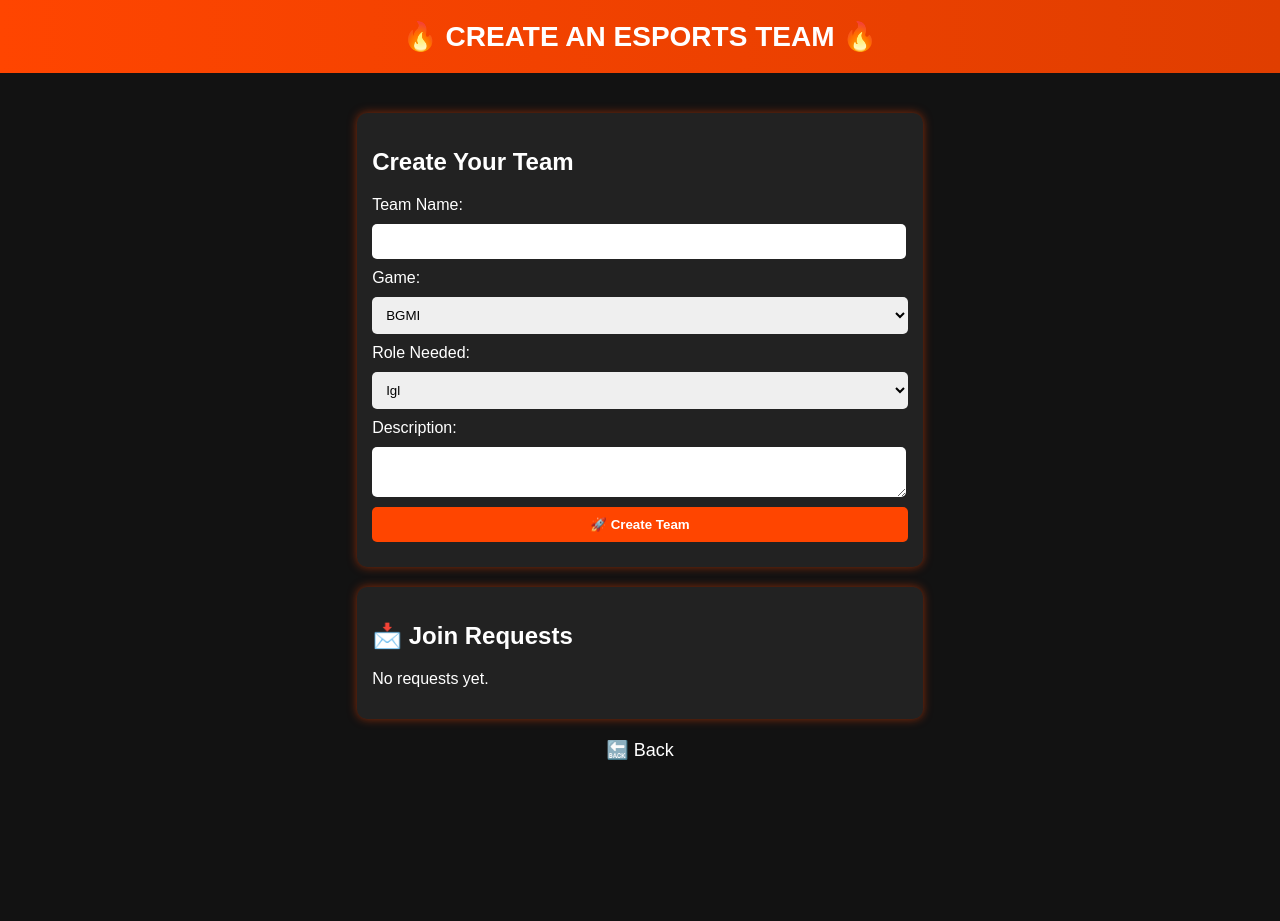
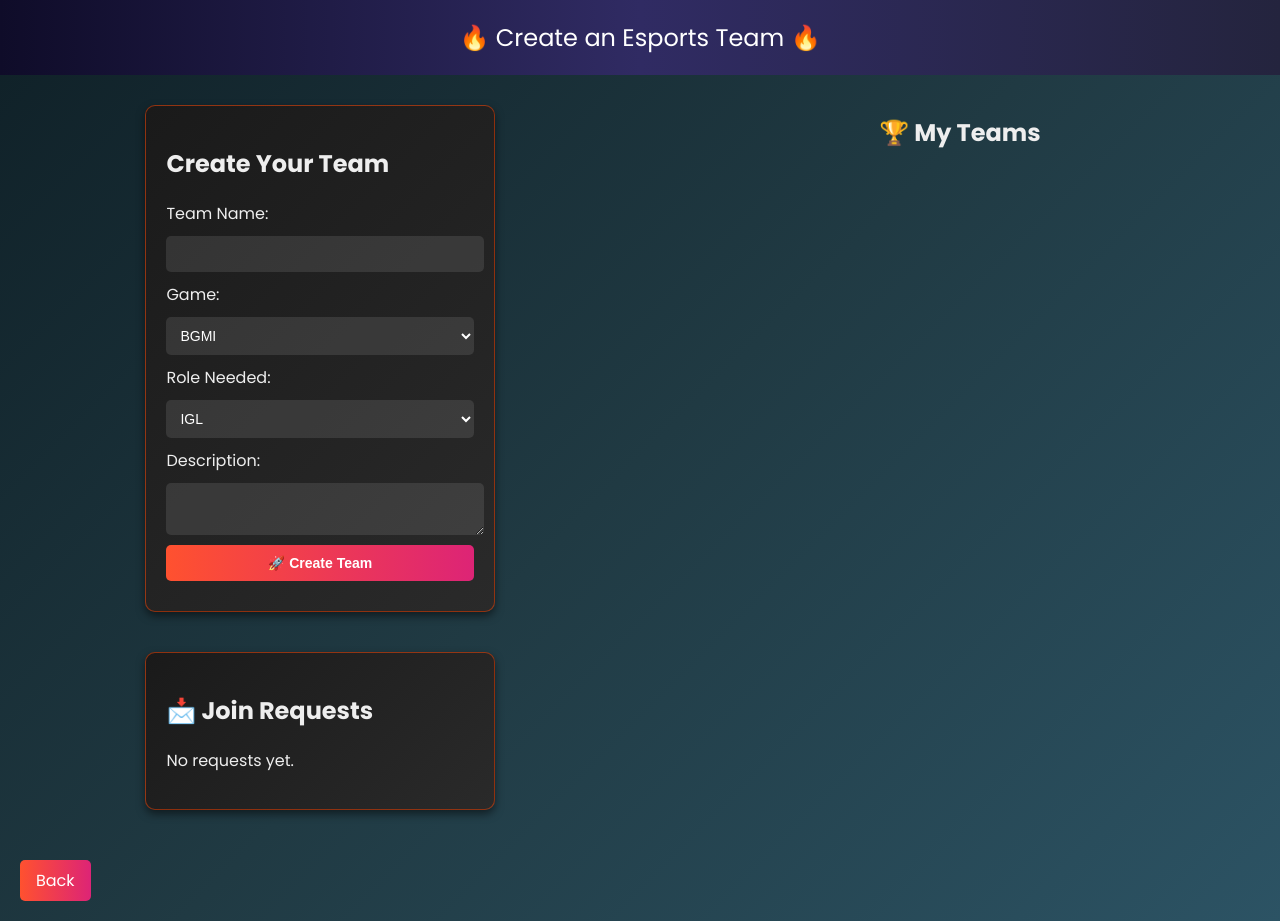
Before and after one commit to MAANIK579/XPitch, a plain HTML site: page create-team.html in a window 1280 px wide. Before the commit the page ends 800 px from the top, so only its background shows below. Drawn offline with Linux system fonts and the light colour scheme.

Commit message:
90% done

```diff
--- a/create-team.html
+++ b/create-team.html
@@ -5,7 +5,7 @@
   <meta charset="UTF-8">
   <meta name="viewport" content="width=device-width, initial-scale=1.0">
   <title>Create a Team | Esports Hub</title>
-  <link rel="stylesheet" href="styles.css">
+  <link href="https://fonts.googleapis.com/css2?family=Poppins:wght@400;500;700&display=swap" rel="stylesheet">
   <script>
     // Function to create a team and save to localStorage
     function createTeam(event) {
@@ -19,7 +19,8 @@
       localStorage.setItem('teams', JSON.stringify(teams));
       document.getElementById('team-form').reset();
       alert("🎉 Team Created Successfully!");
-      loadRequests();
+      loadMyTeams(); // Update My Teams list
+      loadRequests(); // Update join requests if needed
     }
 
     // Function to load join requests from localStorage
@@ -74,33 +75,88 @@
       loadRequests();
     }
     window.onload = loadRequests;
+    // Function to load my teams from localStorage
+    function loadMyTeams() {
+      let teams = JSON.parse(localStorage.getItem('teams')) || [];
+      let myTeamList = document.getElementById('my-team-list');
+      myTeamList.innerHTML = '';
+      if (teams.length === 0) {
+        myTeamList.innerHTML = "<p>No teams created yet.</p>";
+        return;
+      }
+      teams.forEach((team, index) => {
+        let teamCard = document.createElement('div');
+        teamCard.classList.add('player-info');
+        teamCard.innerHTML = `
+            <p><strong>🎮 Team Name:</strong> ${team.teamName}</p>
+            <p><strong>🎮 Game:</strong> ${team.game}</p>
+            <p><strong>📍 Role:</strong> ${team.role}</p>
+            <p><strong>💬 Description:</strong> ${team.description}</p>
+            <div class="actions">
+                <button class="action-btn delete-btn" onclick="deleteMyTeam(${index})">🗑️ Delete</button>
+            </div>
+        `;
+        myTeamList.appendChild(teamCard);
+      });
+    }
+
+    // Function to delete a team
+    function deleteMyTeam(index) {
+      let teams = JSON.parse(localStorage.getItem('teams')) || [];
+      teams.splice(index, 1);
+      localStorage.setItem('teams', JSON.stringify(teams));
+      loadMyTeams();
+      loadRequests();
+      alert("Team deleted successfully!");
+    }
+
+    // Modified toggle function:
+    // When "My Teams" is clicked, it always reloads and displays the teams
+    function toggleMyTeams() {
+      let myTeamList = document.getElementById('my-team-list');
+      loadMyTeams();
+      myTeamList.style.display = 'block';
+    }
   </script>
   <style>
+    main {
+      display: flex;
+      flex-direction: row;
+      align-items: flex-start;
+      flex-wrap: nowrap;
+    }
+
     body {
       font-family: 'Poppins', sans-serif;
-      background-color: #121212;
-      color: white;
+      background: linear-gradient(135deg, #0f2027, #203a43, #2c5364);
+      color: #eee;
       margin: 0;
       padding: 0;
     }
 
     header {
-      background: linear-gradient(90deg, #ff4500, #e03e00);
+      background: linear-gradient(90deg, #0f0c29, #302b63, #24243e);
+      color: #fff;
       padding: 20px;
-      font-size: 28px;
-      font-weight: bold;
-      text-transform: uppercase;
+      font-size: 24px;
       text-align: center;
-    }
-
-    main {
-      padding: 20px;
     }
 
     .container {
       display: flex;
       flex-wrap: wrap;
-      justify-content: center;
+      justify-content: space-around;
+      gap: 20px;
+      width: 90%;
+      max-width: 1200px;
+      margin: 20px auto;
+    }
+
+    .container2 {
+      display: flex;
+      flex-wrap: wrap;
+      flex-direction: row;
+      justify-content: space-around;
       gap: 20px;
       width: 90%;
       max-width: 1200px;
@@ -109,16 +165,19 @@
 
     .form-section,
     .requests-section {
-      background: #222;
-      padding: 15px;
+      background: linear-gradient(135deg, #1a1a1a, #2a2a2a);
+      color: #eee;
+      padding: 20px;
+      margin: 10px 0;
       border-radius: 10px;
-      box-shadow: 0 0 10px rgba(255, 69, 0, 0.5);
       width: 48%;
       min-width: 300px;
+      box-shadow: 0 4px 8px rgba(0, 0, 0, 0.5);
+      border: 1px solid rgba(255, 69, 0, 0.5);
     }
 
-    form {
-      width: 100%;
+    .form-section {
+      max-height: fit-content;
     }
 
     input,
@@ -131,27 +190,26 @@
       padding: 10px;
       border-radius: 5px;
       border: none;
+      background-color: rgba(255, 255, 255, 0.1);
+      color: #ffffff;
+      font-size: 14px;
     }
 
     button {
-      background-color: #ff4500;
+      background: linear-gradient(90deg, #ff512f, #dd2476);
       color: white;
       cursor: pointer;
       font-weight: bold;
-      transition: background-color 0.3s;
+      transition: background 0.3s;
     }
 
     button:hover {
-      background-color: #e03e00;
-    }
-
-    .team-requests {
-      margin-top: 10px;
+      background: linear-gradient(90deg, #e84343, #c0392b);
     }
 
     .player-info {
-      background: #333;
-      padding: 10px;
+      background: linear-gradient(135deg, #2a2a2a, #1a1a1a);
+      padding: 15px;
       margin: 10px 0;
       border-radius: 5px;
     }
@@ -168,40 +226,37 @@
       border: none;
       border-radius: 5px;
       cursor: pointer;
-      transition: background-color 0.3s;
+      transition: background 0.3s;
     }
 
     .chat-btn {
-      background-color: #007bff;
-    }
-
-    .chat-btn:hover {
-      background-color: #0069d9;
+      background: linear-gradient(90deg, #007bff, #0069d9);
     }
 
     .accept-btn {
-      background-color: #28a745;
-    }
-
-    .accept-btn:hover {
-      background-color: #218838;
+      background: linear-gradient(90deg, #28a745, #218838);
     }
 
     .decline-btn {
-      background-color: #dc3545;
-    }
-
-    .decline-btn:hover {
-      background-color: #c82333;
+      background: linear-gradient(90deg, #dc3545, #c82333);
     }
 
     .back-btn {
+      display: inline-block;
       text-decoration: none;
-      color: white;
+      background: linear-gradient(90deg, #ff512f, #dd2476);
+      color: #fff;
       margin-top: 20px;
-      font-size: 18px;
-      display: block;
-      text-align: center;
+      margin-left: 20px;
+      margin-bottom: 20px;
+      font-size: 16px;
+      padding: 8px 16px;
+      border-radius: 5px;
+      transition: background 0.3s;
+    }
+
+    .back-btn:hover {
+      background: linear-gradient(90deg, #e84343, #c0392b);
     }
   </style>
 </head>
@@ -215,21 +270,23 @@
         <h2>Create Your Team</h2>
         <form id="team-form" onsubmit="createTeam(event)">
           <label for="teamName">Team Name:</label>
-          <input style="width: 96%;" type="text" id="teamName" required>
+          <input style="width: 97%;" type="text" id="teamName" required>
           <label for="game">Game:</label>
           <select id="game" required>
-            <option value="BGMI">BGMI</option>
-            <option value="Valorant">Valorant</option>
-            <option value="CS:GO">CS:GO</option>
+            <option style="color: black;" value="BGMI">BGMI</option>
+            <option style="color: black;" value="Valorant">Valorant</option>
+            <option style="color: black;" value="CS:GO">CS:GO</option>
           </select>
           <label for="role">Role Needed:</label>
           <select id="role" required>
-            <option value="IGl">Igl</option>
-            <option value="Valorant">Valorant</option>
-            <option value="CS:GO">CS:GO</option>
+            <option style="color: black;" value="IGl">IGL</option>
+            <option style="color: black;" value="Assaulter">Assaulter</option>
+            <option style="color: black;" value="Sniper">Sniper</option>
+            <option style="color: black;" value="support">Support</option>
+            <option style="color: black;" value="free">Freeman</option>
           </select>
           <label for="description">Description:</label>
-          <textarea style="width: 96%;" id="description" required></textarea>
+          <textarea style="width: 97%;" id="description"></textarea>
           <button type="submit">🚀 Create Team</button>
         </form>
       </div>
@@ -241,8 +298,17 @@
         </div>
       </div>
     </div>
-    <a href="teams.html" class="back-btn">🔙 Back</a>
+
+    <div class="container2">
+      <div class="my-teams-section">
+        <h2 onclick="toggleMyTeams()" style="cursor: pointer;">🏆 My Teams</h2>
+        <div id="my-team-list" style="display: none;">
+          <p>No teams created yet.</p>
+        </div>
+      </div>
+    </div>
   </main>
+  <a href="teams.html" class="back-btn">Back</a>
 </body>
 
 </html>
```
Also changed, not shown: afterlogingpt.html (+1 -1 lines), community.html (+1 -1 lines), join-team.html (+1 -1 lines), 1 other file.
